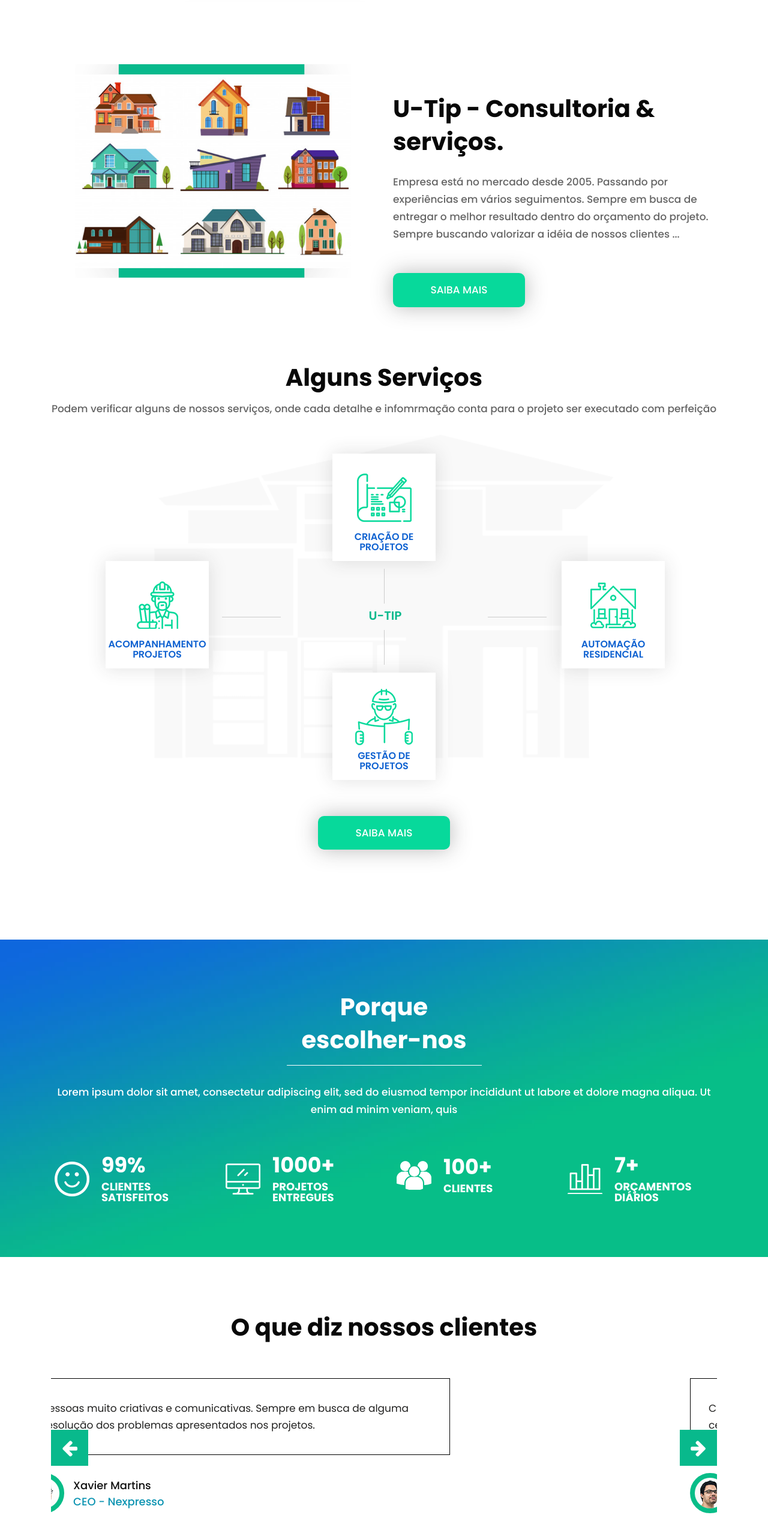
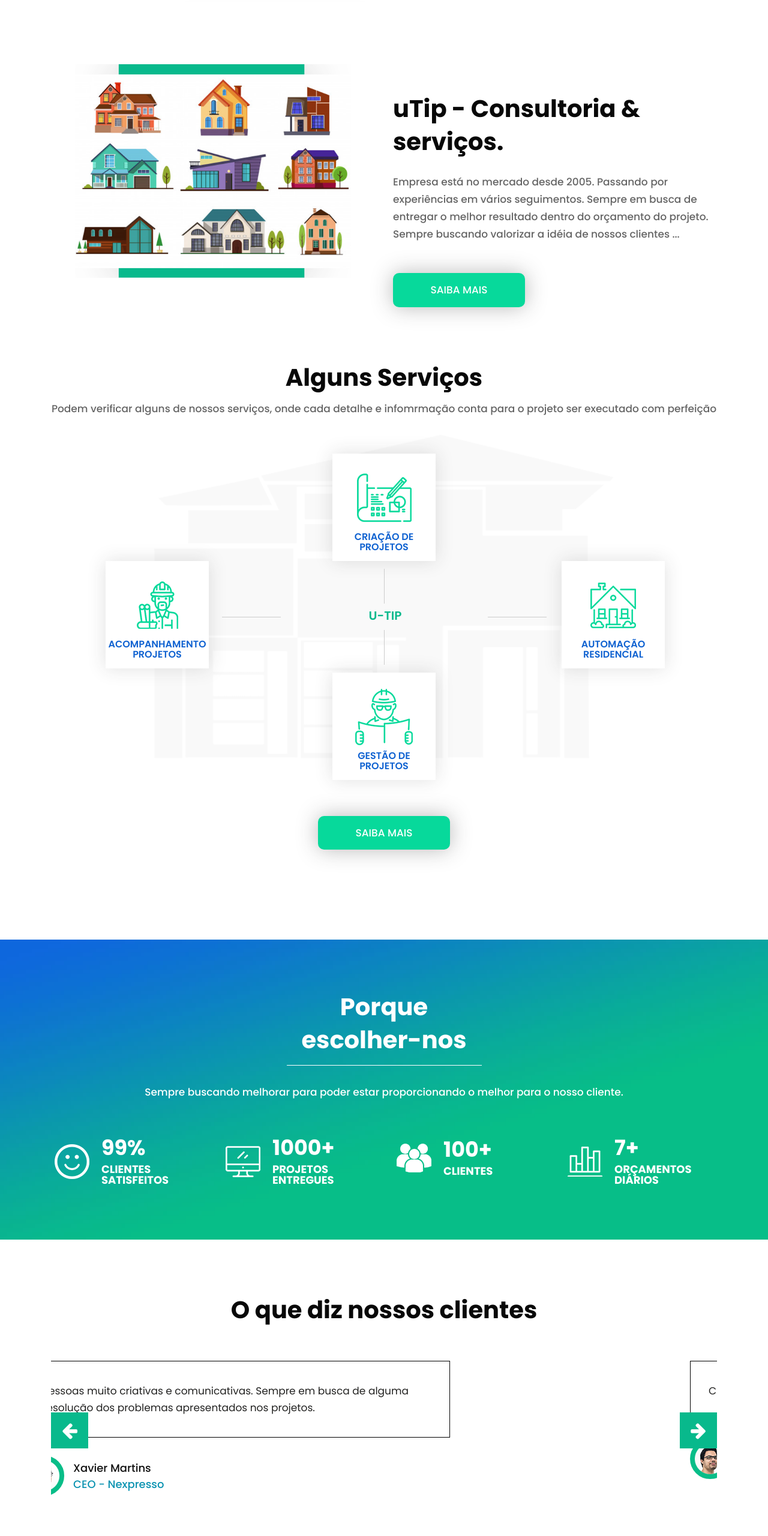
Before and after one commit to Hyguana/utip.services, a plain HTML site: page index.html in a window 1280 px wide. Shown: the part 859-3419 px from the top of the page at 60% size. Drawn offline with nearby package versions, Linux system fonts and the light colour scheme; files whose address does not match are found by name.

Commit message:
Update index.html

```diff
--- a/index.html
+++ b/index.html
@@ -186,7 +186,7 @@
                </div>
                <div class="col-md-6">
                   <div class="titlepage">
-                     <h2>U-Tip - Consultoria & serviços.</h2>
+                     <h2>uTip - Consultoria & serviços.</h2>
                      <p>Empresa está no mercado desde 2005. Passando por experiências em vários seguimentos. Sempre em busca de entregar o melhor resultado dentro do orçamento do projeto. Sempre buscando valorizar a idéia de nossos clientes ...</p>
                      <a class="read_more" href="./about.html">Saiba mais</a>
                   </div>
@@ -250,7 +250,7 @@
                <div class="col-md-12">
                   <div class="titlepage">
                      <h2>Porque escolher-nos</h2>
-                     <p>Lorem ipsum dolor sit amet, consectetur adipiscing elit, sed do eiusmod tempor incididunt ut labore et dolore magna aliqua. Ut enim ad minim veniam, quis </p>
+                     <p>Sempre buscando melhorar para poder estar proporcionando o melhor para o nosso cliente.</p>
                   </div>
                </div>
             </div>
@@ -335,7 +335,7 @@
                                  <div class="row">
                                     <div class="col-md-8 offset-md-2">
                                        <div class="test_box">
-                                          <p>Cumprem com os prazos, sempre notificando e posicionando as os cenários. </p>
+                                          <p>Cumprem com os prazos, sempre notificando e posicionando os cenários. </p>
                                           <div class="cli_img">
                                              <i><img src="images/cli.png" alt="#"/></i>
                                              <h3>J Valentim <br><span class="jff">CTO - Solaris</span></h3>
@@ -352,7 +352,7 @@
                                  <div class="row">
                                     <div class="col-md-8 offset-md-2">
                                        <div class="test_box">
-                                          <p>psum dolor sit amet, consectetur adipiscing elit, sed do eiusmod tempor incididunt ut labore et dolore magna aliqua. Ut enim ad minim veniam, quis nostrud exercitation ullamco laboris nisi ut aliquip ex ea commodo consequat. Duis aute irure dolor in reprehenderit in voluptate velit esse cillum </p>
+                                          <p>Com soluçãoao para os problemas, onde quando não se tem ao momento vão sempre em busca do que se tem que fazer.</p>
                                           <div class="cli_img">
                                              <i><img src="images/cli.png" alt="#"/></i>
                                              <h3>Joans Mark <br><span class="jff">Call</span></h3>
```
